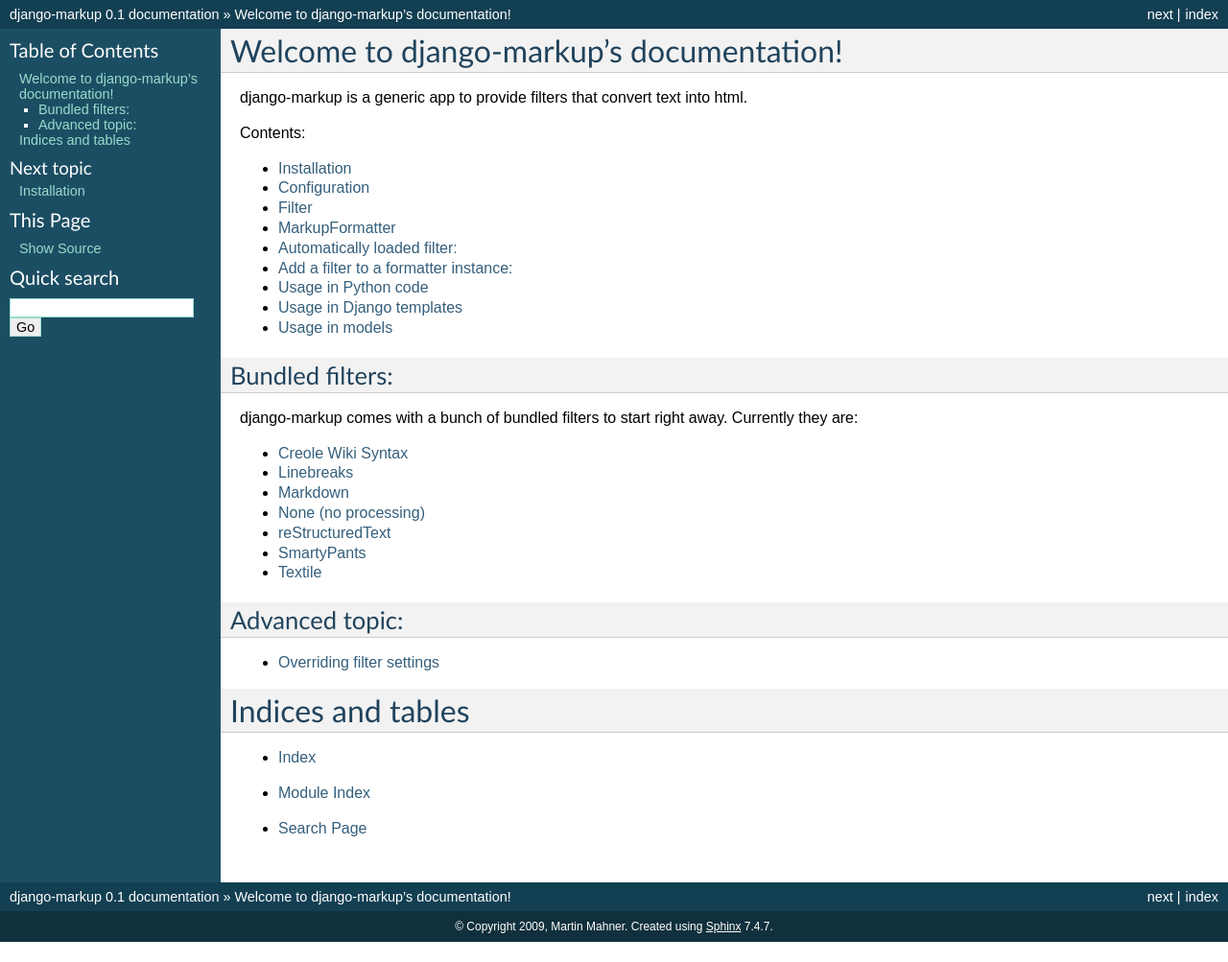
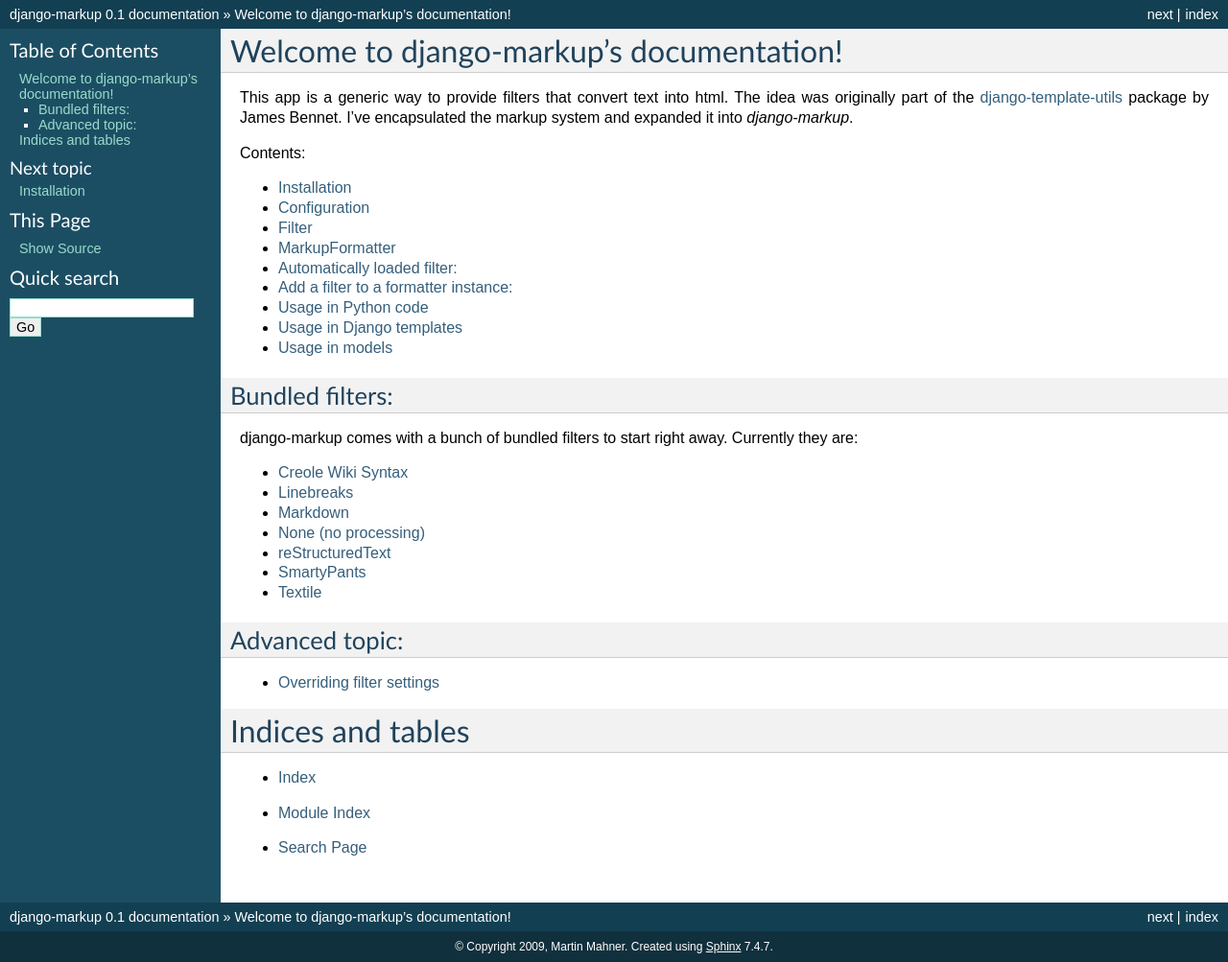
Before and after one commit to bartTC/django-markup, a Sphinx documentation site: the page built from docs/index.rst, in a window 1280 px wide. Shown: the whole page at 96% size. Built offline with Sphinx 7.4.7, drawn with Linux system fonts in a browser that asks for light colours; pages that are not in the unit, such as notebooks, are missing from menus; before the commit the page ends 982 px from its top, so only the background shows below that.

Commit message:
Mentioned the origin.

```diff
--- a/docs/index.rst
+++ b/docs/index.rst
@@ -6,7 +6,11 @@
 Welcome to django-markup's documentation!
 =========================================
 
-django-markup is a generic app to provide filters that convert text into html.
+This app is a generic way to provide filters that convert text into html.
+The idea was originally part of the `django-template-utils`_ package by James
+Bennet. I've encapsulated the markup system and expanded it into *django-markup*.
+
+.. _`django-template-utils`: http://bitbucket.org/ubernostrum/django-template-utils/
 
 Contents:
 
```
